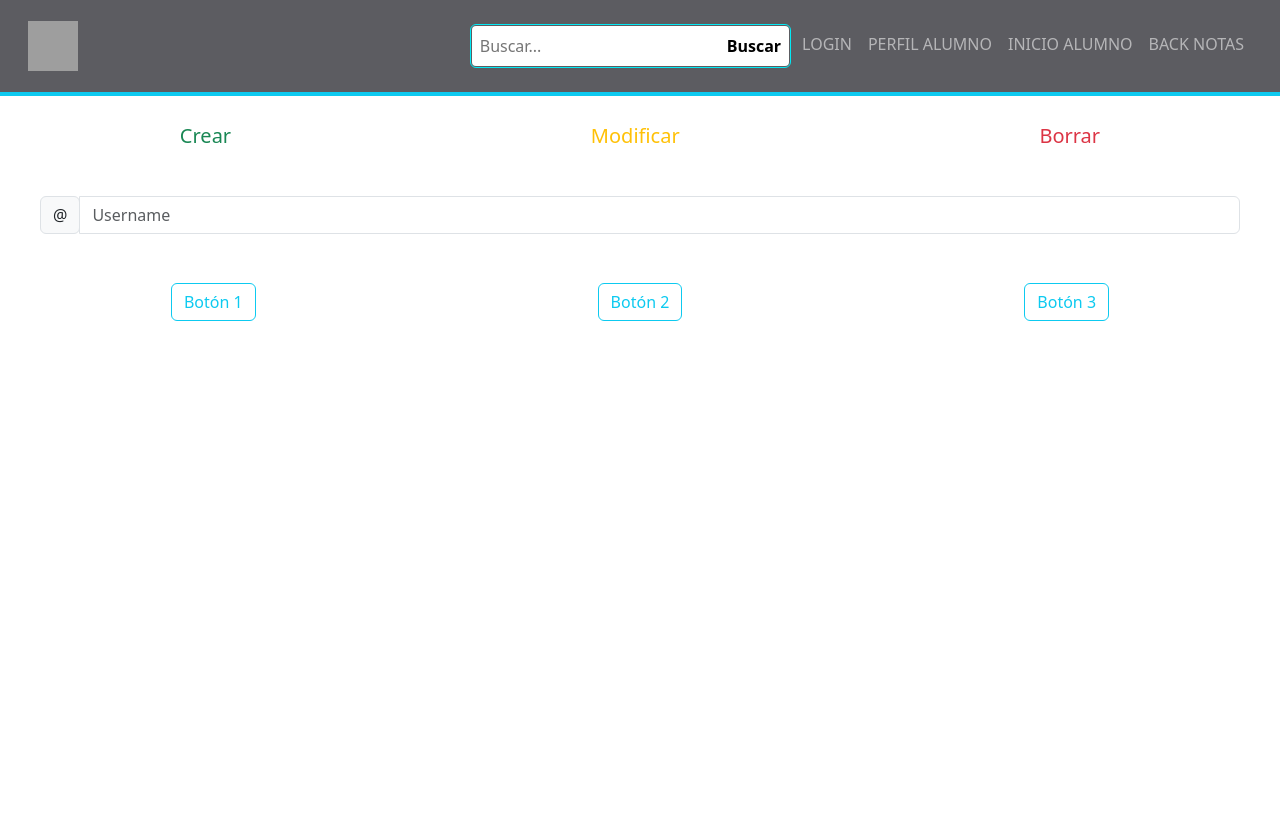
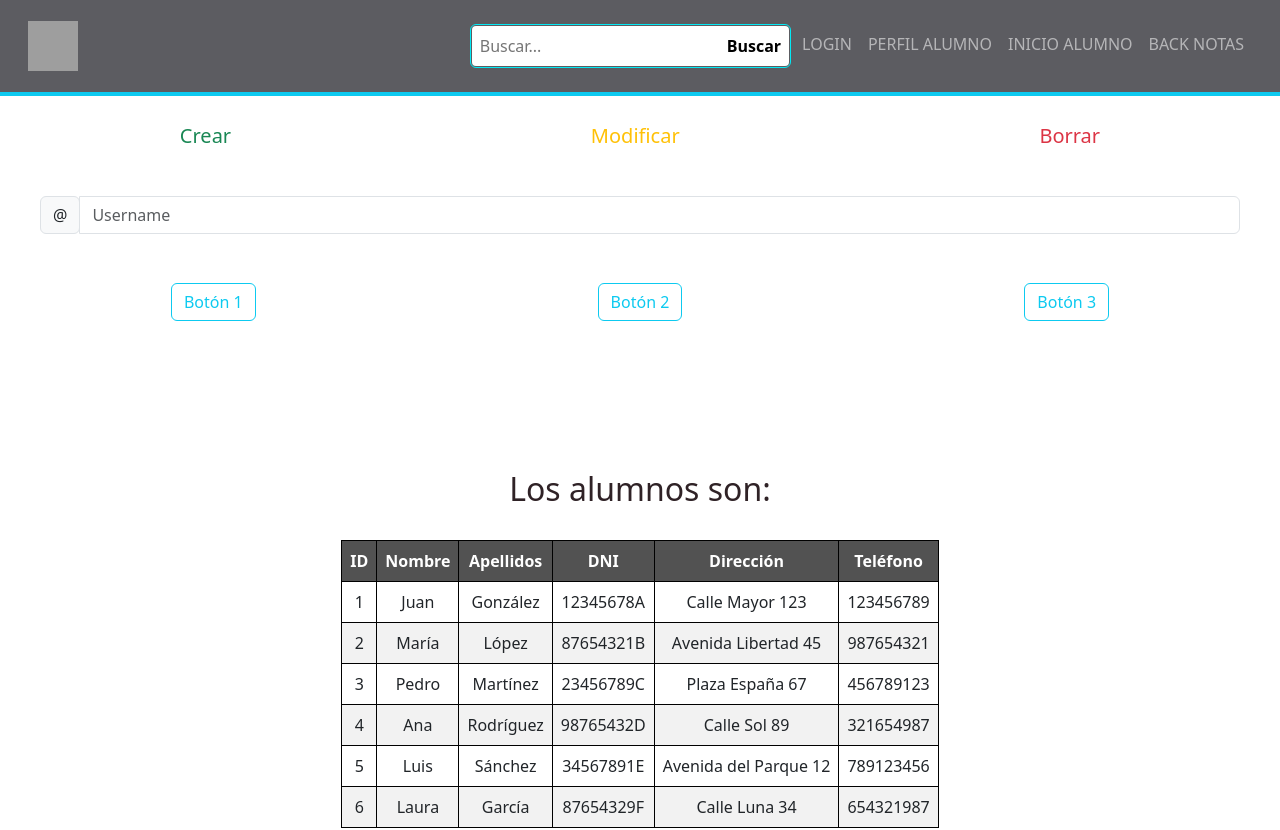
Before and after one commit to zaru420/proyecto_final_angular, an Angular app: page /backNotas in a window 1280 px wide. Shown: the top 830 px of the page. Built offline with nearby package versions, Linux system fonts and the light colour scheme; grey boxes are pictures that could not be loaded.

Commit message:
tabla back-notas

```diff
--- a/src/app/pages/alumnos/alumnos.component.css
+++ b/src/app/pages/alumnos/alumnos.component.css
@@ -5,14 +5,39 @@
     }
 
     @keyframes cambiarColor {
-        0% { color: rgb(129, 233, 219); } /* Primer color: rojo */
-        33% { color: rgb(86, 228, 209); } /* Segundo color: verde */
-        66% { color: blue; } /* Tercer color: azul */
+      0% { color: rgb(28, 119, 25); } /* Primer color: rojo */
+      33% { color: rgb(221, 240, 52); } /* Segundo color: verde */
+      66% { color: rgb(163, 12, 12); } /* Tercer color: azul */
     }
 
 
 
-.estilos-alumnos{
+    .estilos-alumnos {
       text-align: center;
+      margin: 0 auto; /* Agrega este estilo para centrar la tabla */
+      max-width: 600px; /* Ajusta el valor según el ancho deseado */
+    }
+
+    .estilos-alumnos table {
+      width: 100%;
+      border-collapse: collapse;
+    }
+
+    .estilos-alumnos th, .estilos-alumnos td {
+      padding: 8px;
+      border: 1px solid #000000;
+    }
+
+    .estilos-alumnos th {
+      background-color: #525252;
+      color: #ffffff;
       font-weight: bold;
     }
+
+    .estilos-alumnos tbody tr:nth-child(even) {
+      background-color: #f2f2f2;
+    }
+
+    .estilos-alumnos tbody tr:hover {
+      background-color: #e6e6e6;
+    }
--- a/src/app/pages/alumnos/alumnos.component.html
+++ b/src/app/pages/alumnos/alumnos.component.html
@@ -1,8 +1,28 @@
 <div class="titulos-alumnos">
-    <h2>Bienvenido</h2> </div>
-<div class="estilos-alumnos">
-    <div><span> {{alumno.nombre}} {{alumno.apellidos}}</span></div>
-    <!-- <p>Tu nota media es: {{notas}} </p> -->
-
-    <!-- <div><span>id: </span>{{alumno.id}}</div> -->
+  <h2>Los alumnos son:</h2>
 </div>
+<br>
+<div>
+  <table class="estilos-alumnos">
+    <thead>
+      <tr>
+        <th>ID</th>
+        <th>Nombre</th>
+        <th>Apellidos</th>
+        <th>DNI</th>
+        <th>Dirección</th>
+        <th>Teléfono</th>
+      </tr>
+    </thead>
+    <tbody>
+      <tr *ngFor="let alumno of alumnos">
+        <td>{{ alumno.id }}</td>
+        <td>{{ alumno.nombre }}</td>
+        <td>{{ alumno.apellidos }}</td>
+        <td>{{ alumno.DNI }}</td>
+        <td>{{ alumno.direccion }}</td>
+        <td>{{ alumno.telefono }}</td>
+      </tr>
+    </tbody>
+  </table>
+</div>
--- a/src/app/pages/alumnos/alumnos.component.ts
+++ b/src/app/pages/alumnos/alumnos.component.ts
@@ -1,4 +1,4 @@
-import { Component, OnInit  } from '@angular/core';
+import { Component, OnInit } from '@angular/core';
 import { alumno } from '../alumno';
 
 enum TipoUsuario {
@@ -6,50 +6,85 @@ enum TipoUsuario {
   profesor,
 }
 
-
 @Component({
   selector: 'app-alumnos',
   templateUrl: './alumnos.component.html',
   styleUrls: ['./alumnos.component.css']
 })
 export class AlumnosComponent implements OnInit {
+  alumno: any;
+  alumnos: alumno[] = [];
+
+  constructor() {}
+
   ngOnInit(): void {
-    throw new Error('Method not implemented.');
-  }
-
-  alumno:alumno =  {
-    id: 111,
-    nombre: 'Benito',
-    DNI: '',
-    apellidos: 'Camela',
-    usuario: '',
-    contraseña: '',
-    foto: '',
-    direccion: '',
-    telefono: '',
+    this.alumnos = [
+      {
+        id: 1,
+        nombre: 'Juan',
+        DNI: '12345678A',
+        apellidos: 'González',
+        usuario: 'juang',
+        contraseña: 'password1',
+        foto: 'juang.jpg',
+        direccion: 'Calle Mayor 123',
+        telefono: '123456789'
+      },
+      {
+        id: 2,
+        nombre: 'María',
+        DNI: '87654321B',
+        apellidos: 'López',
+        usuario: 'marial',
+        contraseña: 'password2',
+        foto: 'marial.jpg',
+        direccion: 'Avenida Libertad 45',
+        telefono: '987654321'
+      },
+      {
+        id: 3,
+        nombre: 'Pedro',
+        DNI: '23456789C',
+        apellidos: 'Martínez',
+        usuario: 'pedrom',
+        contraseña: 'password3',
+        foto: 'pedrom.jpg',
+        direccion: 'Plaza España 67',
+        telefono: '456789123'
+      },
+      {
+        id: 4,
+        nombre: 'Ana',
+        DNI: '98765432D',
+        apellidos: 'Rodríguez',
+        usuario: 'anar',
+        contraseña: 'password4',
+        foto: 'anar.jpg',
+        direccion: 'Calle Sol 89',
+        telefono: '321654987'
+      },
+      {
+        id: 5,
+        nombre: 'Luis',
+        DNI: '34567891E',
+        apellidos: 'Sánchez',
+        usuario: 'luisa',
+        contraseña: 'password5',
+        foto: 'luisa.jpg',
+        direccion: 'Avenida del Parque 12',
+        telefono: '789123456'
+      },
+      {
+        id: 6,
+        nombre: 'Laura',
+        DNI: '87654329F',
+        apellidos: 'García',
+        usuario: 'laurag',
+        contraseña: 'password6',
+        foto: 'laurag.jpg',
+        direccion: 'Calle Luna 34',
+        telefono: '654321987'
+      }
+    ];
   }
 };
-
-  // export const alumnos: alumno[]=[
-  //   {id: 1, nombre: '',DNI: '', apellidos: '', usuario: '', contraseña: '', foto: '', direccion: '', telefono: '', },
-  //   {id: 2, nombre: '',DNI: '', apellidos: '', usuario: '', contraseña: '', foto: '', direccion: '', telefono: '', },
-  //   {id: 3, nombre: '',DNI: '', apellidos: '', usuario: '', contraseña: '', foto: '', direccion: '', telefono: '', },
-  //   {id: 4 , nombre: '',DNI: '', apellidos: '', usuario: '', contraseña: '', foto: '', direccion: '', telefono: '', },
-  //   {id: 5, nombre: '',DNI: '', apellidos: '', usuario: '', contraseña: '', foto: '', direccion: '', telefono: '', },
-  //   {id: 6, nombre: '',DNI: '', apellidos: '', usuario: '', contraseña: '', foto: '', direccion: '', telefono: '', },
-  // ];
-
-
-  // constructor(), { };
-
-  // ngOnInit(), {  };
-
-
-
-// function ngOnInit() {
-//   throw new Error('Function not implemented.');
-// }
-
-// function constructor() {
-//   throw new Error('Function not implemented.');
-// }
--- a/src/app/pages/back-notas/back-notas.component.html
+++ b/src/app/pages/back-notas/back-notas.component.html
@@ -52,3 +52,5 @@
       </div>
     </div>
   </div>
+  <br><br><br><br><br><br>
+  <app-alumnos></app-alumnos>
--- a/src/app/pages/inicio-alumno/inicio-alumno.component.html
+++ b/src/app/pages/inicio-alumno/inicio-alumno.component.html
@@ -1,15 +1,15 @@
 
-  <app-alumnos></app-alumnos>
 
+<!--
   <div id="barraNotificacion" onclick="mostrarNotificaciones()">
     <p>Notificaciones</p>
     <div id="notificaciones" style="display: none;">
       <p>Notificación 1</p>
       <p>Notificación 2</p>
-      <!-- Agrega más notificaciones aquí -->
+      ---------------- Agrega más notificaciones aquí
     </div>
   </div>
   <div *ngIf="notifications.length > 0" (click)="clearNotification(0)">
     <p>{{ notifications[0] }}</p>
   </div>
-  <!-- kjdfhohof -->
+  -->
--- a/src/app/pages/inicio-alumno/inicio-alumno.component.ts
+++ b/src/app/pages/inicio-alumno/inicio-alumno.component.ts
@@ -8,7 +8,7 @@ import { Component } from '@angular/core';
 export class InicioAlumnoComponent {
 notifications: any;
 clearNotification(arg0: number) {
-throw new Error('Method not implemented.');
+
 }
 
   // function mostrarNotificaciones() {
--- a/src/app/pages/login/login.component.html
+++ b/src/app/pages/login/login.component.html
@@ -17,18 +17,17 @@
                         <label>Contraseña: </label>
                     </div>
                     <div class="dropdown-divider"></div>
-                    <a class="dropdown-item" href="#">New around here? Sign up</a>
-                    <a class="dropdown-item" href="#">Forgot password?</a>
+                    <a class="dropdown-item" href="#">¿Aún no tienes cuenta? pincha aquí</a>
+                    <a class="dropdown-item" href="#">¿has olvidado la contraseña?</a>
 
                     <a href="#">
                     <span></span>
                     <span></span>
                     <span></span>
                     <span></span>
-                    ENVIAR
+                    Iniciar Sesión
 
                 </a>
-
             </form>
         </div>
     </div>
```
Also changed, not shown: 1 other file (tests, documents, lock files or other folders). Lines whose indentation alone changed are shown as unchanged.
